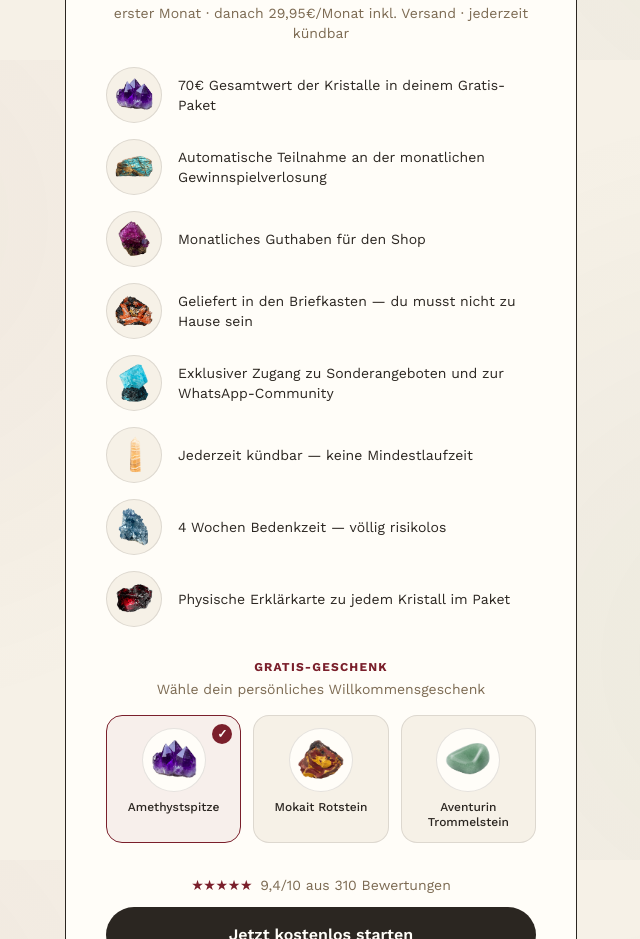
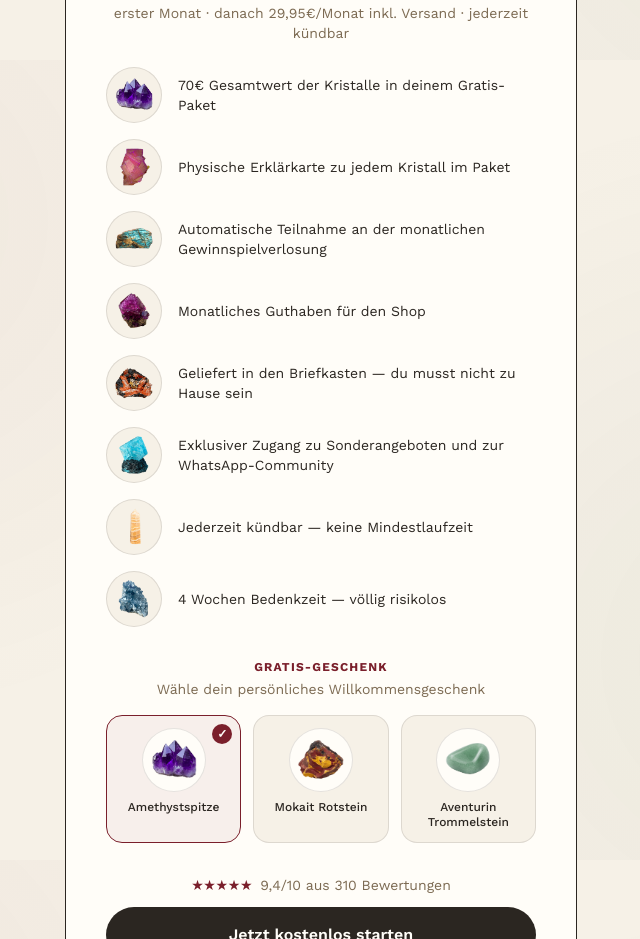
Before and after one commit to pajosch212/monats-kristalle, a Next.js app: page /abo in a window 1280 px wide. Shown: the part 4740-5679 px from the top of the page, without its empty margins (319-959 px from the left). Built offline with nearby package versions, Linux system fonts and the light colour scheme.

Commit message:
Move explainer-card item to second spot, swap image to fluorit

```diff
--- a/components/abo/CheckoutCard.tsx
+++ b/components/abo/CheckoutCard.tsx
@@ -5,13 +5,13 @@ import { GiftSelector } from "@/components/abo/GiftSelector";
 
 const checklist = [
   { text: "70€ Gesamtwert der Kristalle in deinem Gratis-Paket", image: asset("/images/crystals/amethyst.png") },
+  { text: "Physische Erklärkarte zu jedem Kristall im Paket", image: asset("/images/crystals/fluorit.png") },
   { text: "Automatische Teilnahme an der monatlichen Gewinnspielverlosung", image: asset("/images/crystals/labradorit.png") },
   { text: "Monatliches Guthaben für den Shop", image: asset("/images/crystals/rubin.png") },
   { text: "Geliefert in den Briefkasten — du musst nicht zu Hause sein", image: asset("/images/crystals/krokoit.png") },
   { text: "Exklusiver Zugang zu Sonderangeboten und zur WhatsApp-Community", image: asset("/images/crystals/tuerkiser-kristall.png") },
   { text: "Jederzeit kündbar — keine Mindestlaufzeit", image: asset("/images/crystals/zitrin.png") },
   { text: "4 Wochen Bedenkzeit — völlig risikolos", image: asset("/images/crystals/aquamarin.png") },
-  { text: "Physische Erklärkarte zu jedem Kristall im Paket", image: asset("/images/crystals/rote-painite.png") },
 ];
 
 export function CheckoutCard() {
```
